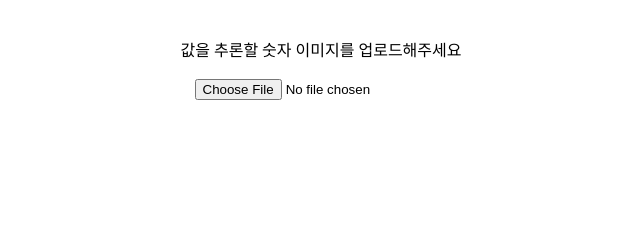
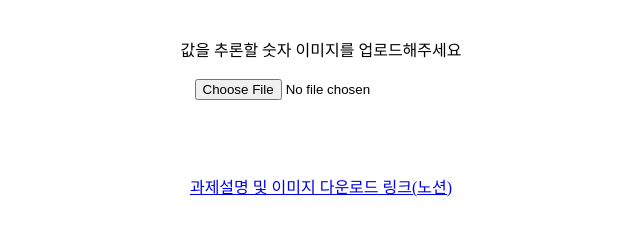
Before and after one commit to primaustryn/argocd-practice, a plain HTML site: page app/index.html in a window 1280 px wide. Shown: the part 79-314 px from the top of the page, without its empty margins (319-959 px from the left). Drawn offline with Linux system fonts and the light colour scheme.

Commit message:
remove redundant codes and add notion guide link

```diff
--- a/app/index.html
+++ b/app/index.html
@@ -12,6 +12,10 @@
 <br/><br/>
 <div id="preview"></div>
 <h2 id="output"></h2>
+<br/><br/>
+<div>
+    <a href="https://primstryn.notion.site/CI-CD-b86b73e478c0422487f347d15685927e?pvs=4">과제설명 및 이미지 다운로드 링크(노션)</a>
+</div>
 </center>
 </body>
 <script>
@@ -69,7 +73,6 @@ function handleFiles(files) {
 }
 input.addEventListener('input', (event) => {
   const files = event.target.files
-  console.log(files)
   handleFiles(files[files.length-1])
   inferenceImage(files[files.length-1])
 })
```
Also changed, not shown: 3 other files.
